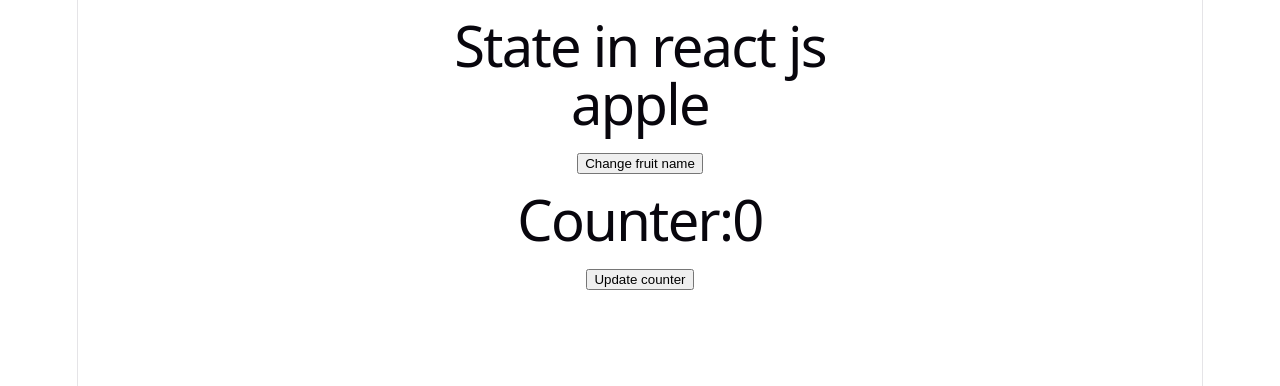
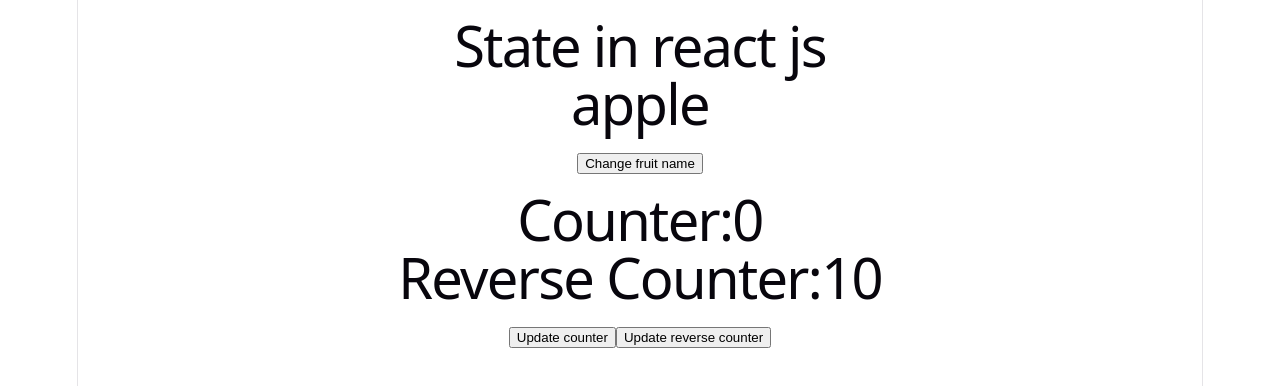
Before and after one commit to codewithnill/reactjs_19_by_code_step_by_step, a React (Vite) app in the folder main/react-blog/: page / in a window 1280 px wide. Shown: the top 386 px of the page. Built offline with nearby package versions, Linux system fonts and the light colour scheme.

Commit message:
2 states in Counter.jsx .

```diff
--- a/main/react-blog/src/Counter.jsx
+++ b/main/react-blog/src/Counter.jsx
@@ -2,11 +2,13 @@ import {useState} from "react";
 
 const Counter = ()=> {
     const [count, setCount] = useState(0);
-
+    const [rcounter, setRcounter] = useState(10);
     return (
         <div>
             <h1>Counter:{count}</h1>
+            <h1>Reverse Counter:{rcounter}</h1>
             <button onClick={()=>setCount(count+1)}>Update counter</button>
+            <button onClick={()=>setRcounter(rcounter-1)}>Update reverse counter</button>
         </div>
     );
 }
```
